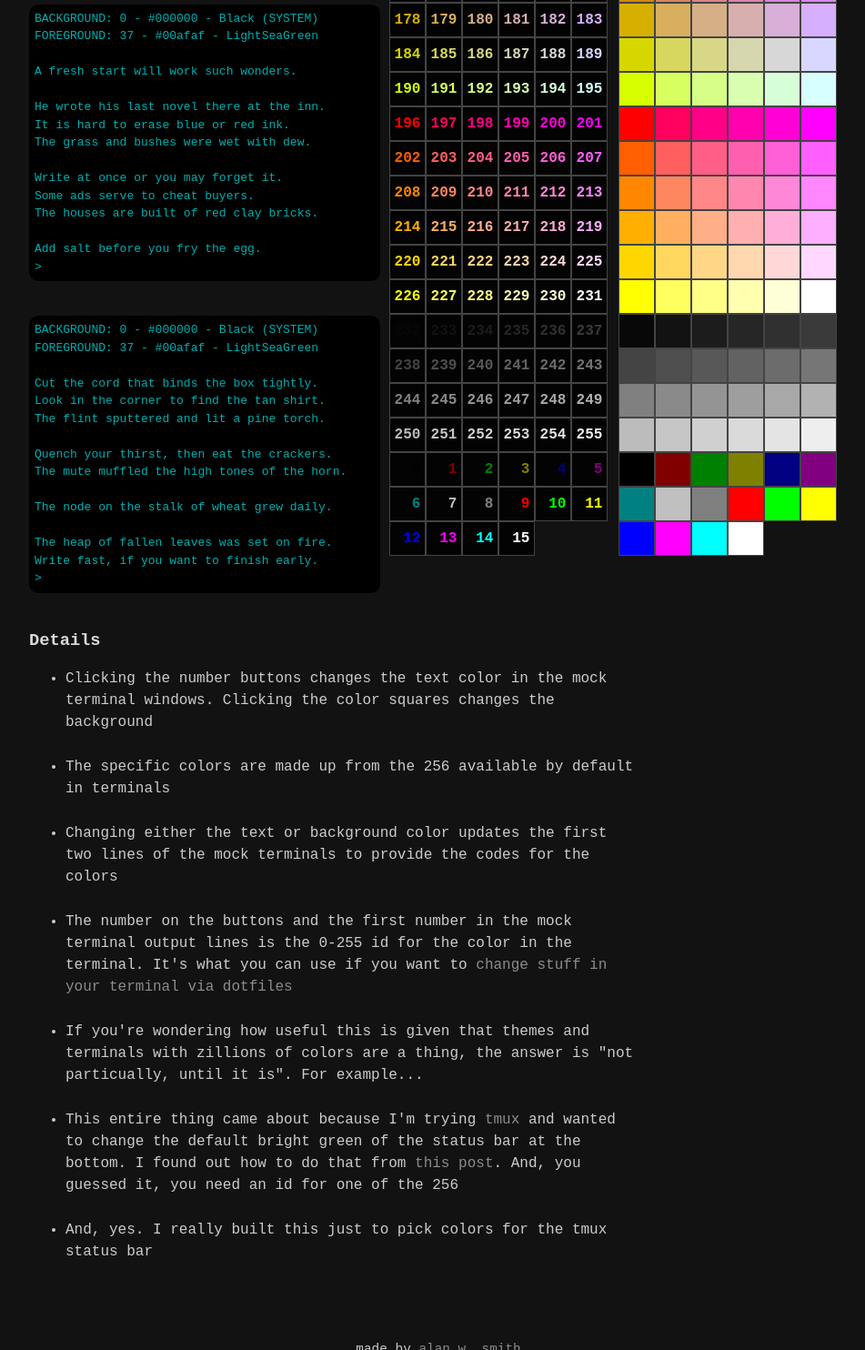
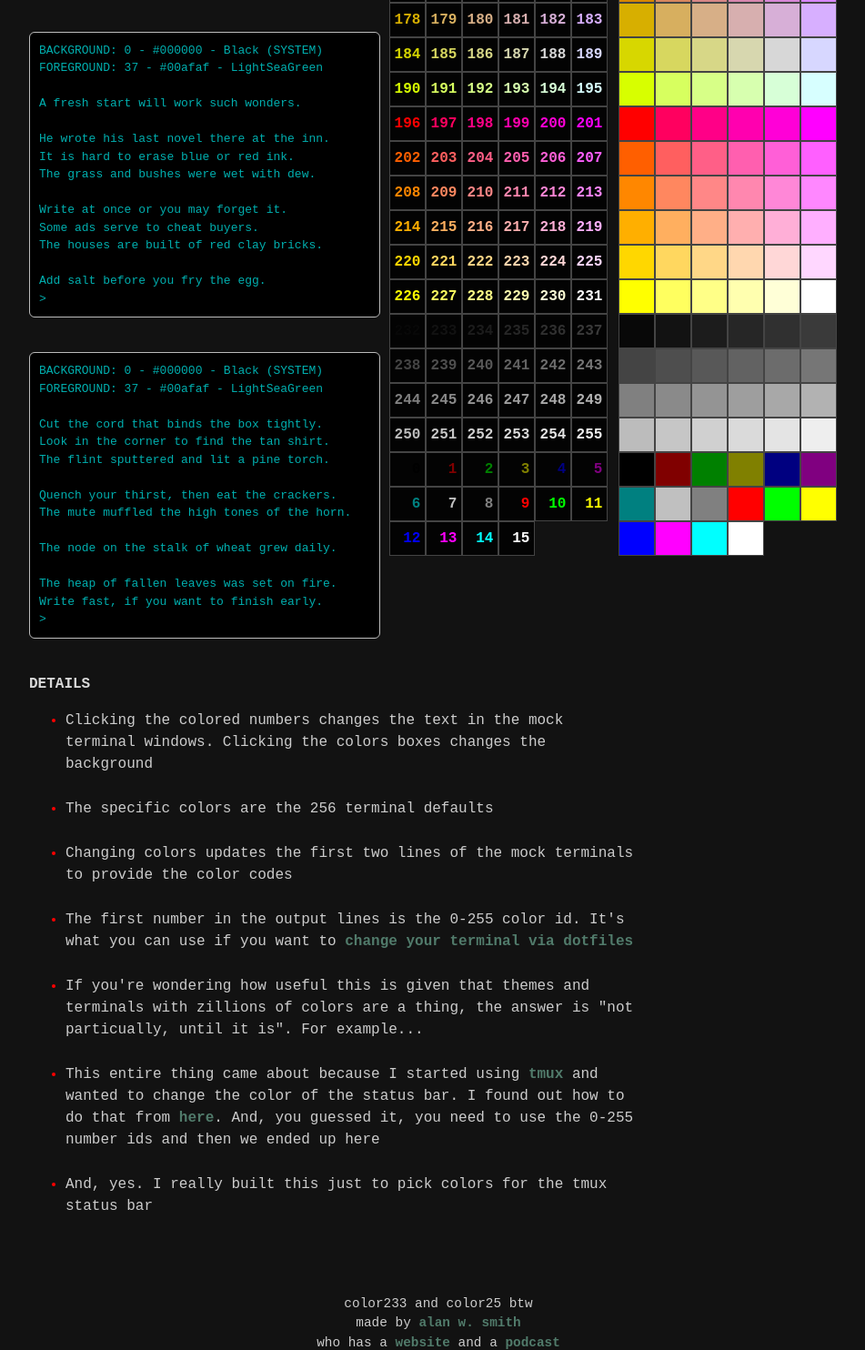
Before and after one commit to alanwsmith/terminal-colors.alanwsmith.com, a plain HTML site: page site/index.html in a window 1280 px wide. Shown: the part 1316-2800 px from the top of the page at 91% size, without its empty margins (158-1109 px from the left). Drawn offline with Linux system fonts and the light colour scheme; a web font is replaced by a local one.

Commit message:
Getting ready to go

```diff
--- a/builder/src/CSS.css
+++ b/builder/src/CSS.css
@@ -1,3 +1,7 @@
+:root {
+      --li-color: red;
+}
+
 body {
       background-color: hsla(88, 0%, 7%, 1);
       color: hsla(100, 0%, 80%, 1);
@@ -64,8 +68,8 @@
 }
 
 .terminal {
-      border-radius: 10px;
-      padding: 6px;
+      border-radius: 6px;
+      padding: 10px;
       background-color: black;
       margin-right: 10px;
       margin-bottom: 38px;
@@ -99,6 +103,11 @@
 }
 
 a {
-      color: hsla(157, 0%, 55%, 1);
+      color: hsla(157, 21%, 40%, 1);
       text-decoration: none;
+      font-weight: bold;
 }
+
+#details li::marker {
+      color: var(--li-color);
+}
--- a/site/index.html
+++ b/site/index.html
@@ -296,7 +296,11 @@
 #bg-code--14 { background-color: #00ffff }
 #bg-code--15 { background-color: #ffffff }
 
-      body {
+      :root {
+      --li-color: red;
+}
+
+body {
       background-color: hsla(88, 0%, 7%, 1);
       color: hsla(100, 0%, 80%, 1);
       margin: 0;
@@ -362,8 +366,8 @@
 }
 
 .terminal {
-      border-radius: 10px;
-      padding: 6px;
+      border-radius: 6px;
+      padding: 10px;
       background-color: black;
       margin-right: 10px;
       margin-bottom: 38px;
@@ -397,8 +401,13 @@
 }
 
 a {
-      color: hsla(157, 0%, 55%, 1);
+      color: hsla(157, 21%, 40%, 1);
       text-decoration: none;
+      font-weight: bold;
+}
+
+#details li::marker {
+      color: var(--li-color);
 }
 
     </style>
@@ -508,23 +517,34 @@
     const detailsBlock = `BACKGROUND: ${colors.bg.number} - ${colors.bg.hex} - ${colors.bg.name}
 FOREGROUND: ${colors.fg.number} - ${colors.fg.hex} - ${colors.fg.name}`
 
+    const changeBorderNumbers = [
+        '255',
+        '254',
+        '253',
+        '252',
+        '251',
+        '250',
+        '249',
+        '248',
+        '247',
+        '246',
+    ]
+
     newTextBlocks.forEach((block, blockIndex) => {
         block = block.replaceAll(/DETAILS/g, detailsBlock)
         const theTerminal = document.getElementById(`terminal-${blockIndex}`)
-        console.log(theTerminal)
+        // console.log(theTerminal)
         const theText = document.getElementById(`the-text-${blockIndex}`)
-
         theTerminal.style.backgroundColor = colors.bg.hex
         theTerminal.style.color = colors.fg.hex
         theText.innerText = block
-
-        console.log(blockIndex)
+        if (changeBorderNumbers.includes(colors.bg.number)) {
+            theTerminal.style.border = '1px solid black'
+        } else {
+            theTerminal.style.border = '1px solid #bbbbbb'
+        }
+        console.log(colors.bg)
     })
-
-    // document.getElementById('terminal').style.backgroundColor = colors.bg.hex
-    // document.getElementById('terminal').style.color = colors.fg.hex
-
-    // console.log(colors)
 }
 
 const handleBgButtonClick = (event) => {
@@ -3934,27 +3954,23 @@
                     >&nbsp;</button></div>
       </div>
       <div id="post-text">
-        <h3>Details</h3>
-        <ul>
+        <h4>DETAILS</h4>
+        <ul id="details">
           <li>
-            Clicking the number buttons changes the text color in the mock
-            terminal windows. Clicking the color squares changes the background
+            Clicking the colored numbers changes the text in the mock terminal
+            windows. Clicking the colors boxes changes the background
+          </li>
+          <li>The specific colors are the 256 terminal defaults</li>
+          <li>
+            Changing colors updates the first two lines of the mock terminals to
+            provide the color codes
           </li>
           <li>
-            The specific colors are made up from the 256 available by default in
-            terminals
-          </li>
-          <li>
-            Changing either the text or background color updates the first two
-            lines of the mock terminals to provide the codes for the colors
-          </li>
-          <li>
-            The number on the buttons and the first number in the mock terminal
-            output lines is the 0-255 id for the color in the terminal. It's
+            The first number in the output lines is the 0-255 color id. It's
             what you can use if you want to
             <a
               href="https://www.cyberciti.biz/faq/bash-shell-change-the-color-of-my-shell-prompt-under-linux-or-unix/"
-              >change stuff in your terminal via dotfiles</a
+              >change your terminal via dotfiles</a
             >
           </li>
           <li>
@@ -3963,12 +3979,12 @@
             &quot;not particually, until it is&quot;. For example...
           </li>
           <li>
-            This entire thing came about because I'm trying
+            This entire thing came about because I started using
             <a href="https://github.com/tmux/tmux/wiki">tmux</a> and wanted to
-            change the default bright green of the status bar at the bottom. I
-            found out how to do that from
-            <a href="https://unix.stackexchange.com/a/60969/21930">this post</a
-            >. And, you guessed it, you need an id for one of the 256
+            change the color of the status bar. I found out how to do that from
+            <a href="https://unix.stackexchange.com/a/60969/21930">here</a>.
+            And, you guessed it, you need to use the 0-255 number ids and then
+            we ended up here
           </li>
           <li>
             And, yes. I really built this just to pick colors for the tmux
@@ -3978,11 +3994,12 @@
       </div>
     </main>
     <footer>
+      color233 and color25 btw<br />
       made by <a href="https://twitter.com/TheIdOfAlan">alan w. smith</a>
       <br />
       who has a <a href="https://www.alanwsmith.com">website</a> and a
       <a href="https://podcast.alanwsmith.com/">podcast</a> <br />
-      among other <a href="https://links.alanwsmith.com">things</a>
+      among <a href="https://links.alanwsmith.com">other things</a>
     </footer>
   </body>
 </html>
```
Also changed, not shown: builder/src/JS.js (+20 -9 lines), builder/src/TEMPLATE.html (+18 -21 lines).
